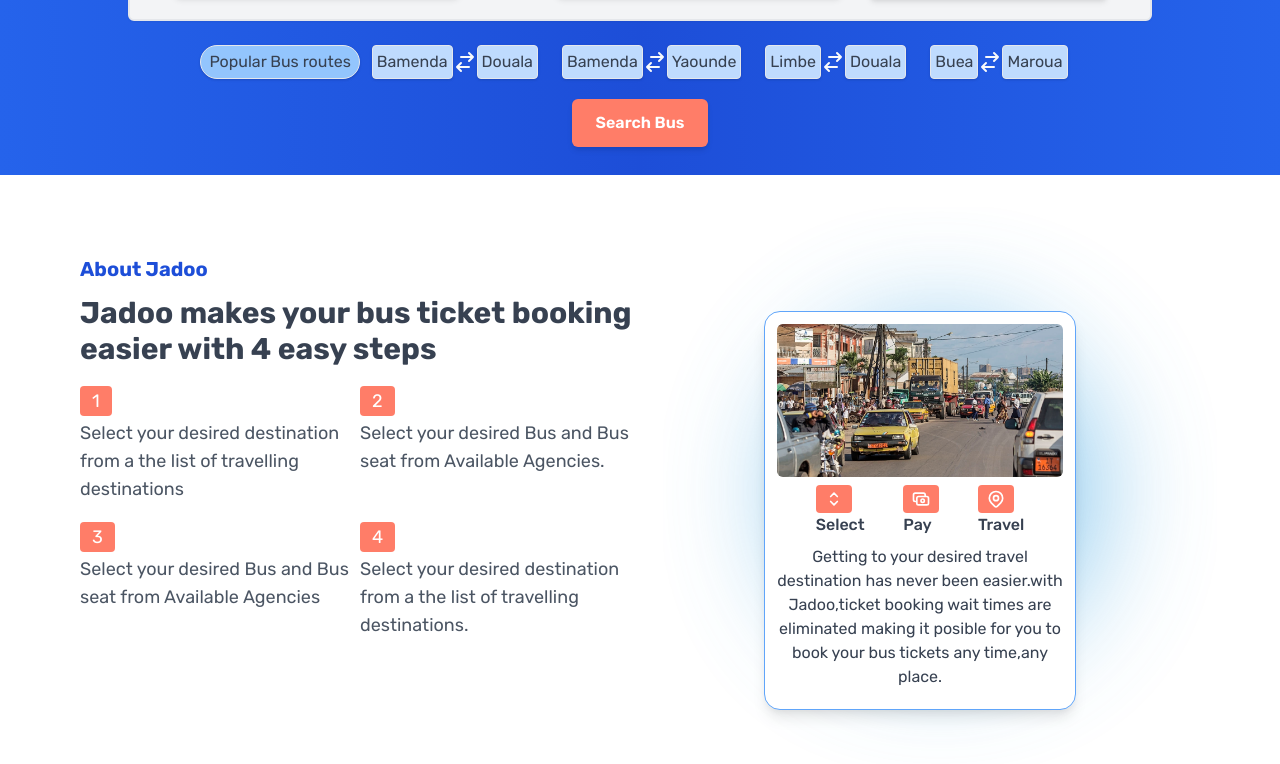
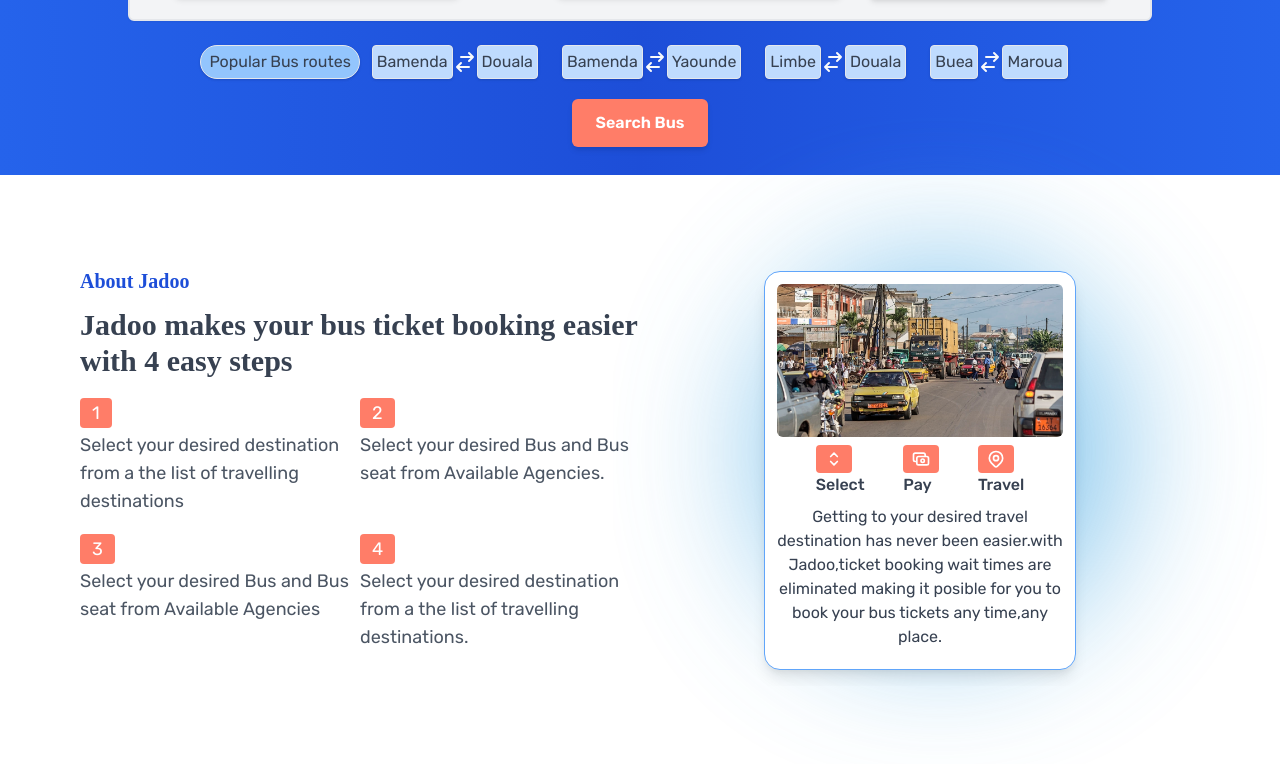
Before and after one commit to teyim/Jadoo, a React (Create React App) app: page / in a window 1280 px wide. Shown: the part 367-1131 px from the top of the page. Built offline with nearby package versions, Linux system fonts and the light colour scheme; grey boxes are pictures that could not be loaded; a web font is replaced by a local one.

Commit message:
modify about section

```diff
--- a/src/Components/Layout/AboutSection/AboutSection.js
+++ b/src/Components/Layout/AboutSection/AboutSection.js
@@ -1,5 +1,6 @@
 import React from "react";
 import cityImage from "../../../Assets/images/cityimage.jpg";
+import ellipse from "../../../Assets/images/Ellipse.svg";
 import {
   SelectorIcon,
   CashIcon,
@@ -26,15 +27,15 @@
     },
   ];
   return (
-    <div className="max-w-8xl font-rubik md:my-20">
-      <h1 className="text-blue-700 text-center  text-xl md:text-left font-bold my-3 md:pl-20 ">
-        About Jadoo
-      </h1>
+    <div className="max-w-8xl font-rubik md:my-20 overflow-hidden">
       <div className="md:flex md:px-20 px-6">
         <div className="md:w-1/2  md:text-left text-center ">
-          <h1 className="text-3xl font-bold text-gray-700">
+          <h1 className="text-blue-700 font-boing font-bold my-3 text-xl">
+            About Jadoo
+          </h1>
+          <h2 className="text-3xl font-bold font-boing text-gray-700">
             Jadoo makes your bus ticket booking easier with 4 easy steps
-          </h1>
+          </h2>
           <div className="text-gray-600 text-xl  md:text-lg md:grid md:grid-cols-2  my-3 font-normal">
             {steps.map((step, index) => {
               return (
@@ -49,45 +50,8 @@
           </div>
         </div>
         <div className=" md:w-1/2 px-5 py-4 flex items-center justify-center ">
-          <div className="absolute mb-10 ml-10">
-            <svg
-              width="554"
-              height="567"
-              viewBox="0 0 654 667"
-              fill="none"
-              xmlns="http://www.w3.org/2000/svg">
-              <g opacity="0.8" filter="url(#filter0_f)">
-                <ellipse
-                  cx="327"
-                  cy="333.5"
-                  rx="177"
-                  ry="183.5"
-                  fill="#59B1E6"
-                />
-              </g>
-              <defs>
-                <filter
-                  id="filter0_f"
-                  x="0"
-                  y="0"
-                  width="654"
-                  height="667"
-                  filterUnits="userSpaceOnUse"
-                  color-interpolation-filters="sRGB">
-                  <feFlood flood-opacity="0" result="BackgroundImageFix" />
-                  <feBlend
-                    mode="normal"
-                    in="SourceGraphic"
-                    in2="BackgroundImageFix"
-                    result="shape"
-                  />
-                  <feGaussianBlur
-                    stdDeviation="75"
-                    result="effect1_foregroundBlur"
-                  />
-                </filter>
-              </defs>
-            </svg>
+          <div className="absolute md:mb-10 md:ml-10">
+            <img src={ellipse} alt="ellipse"></img>
           </div>
           <div className="z-50 w-11/12 md:w-3/5 p-3 border border-blue-400 rounded-2xl shadow-lg h-full bg-white">
             <img
```
